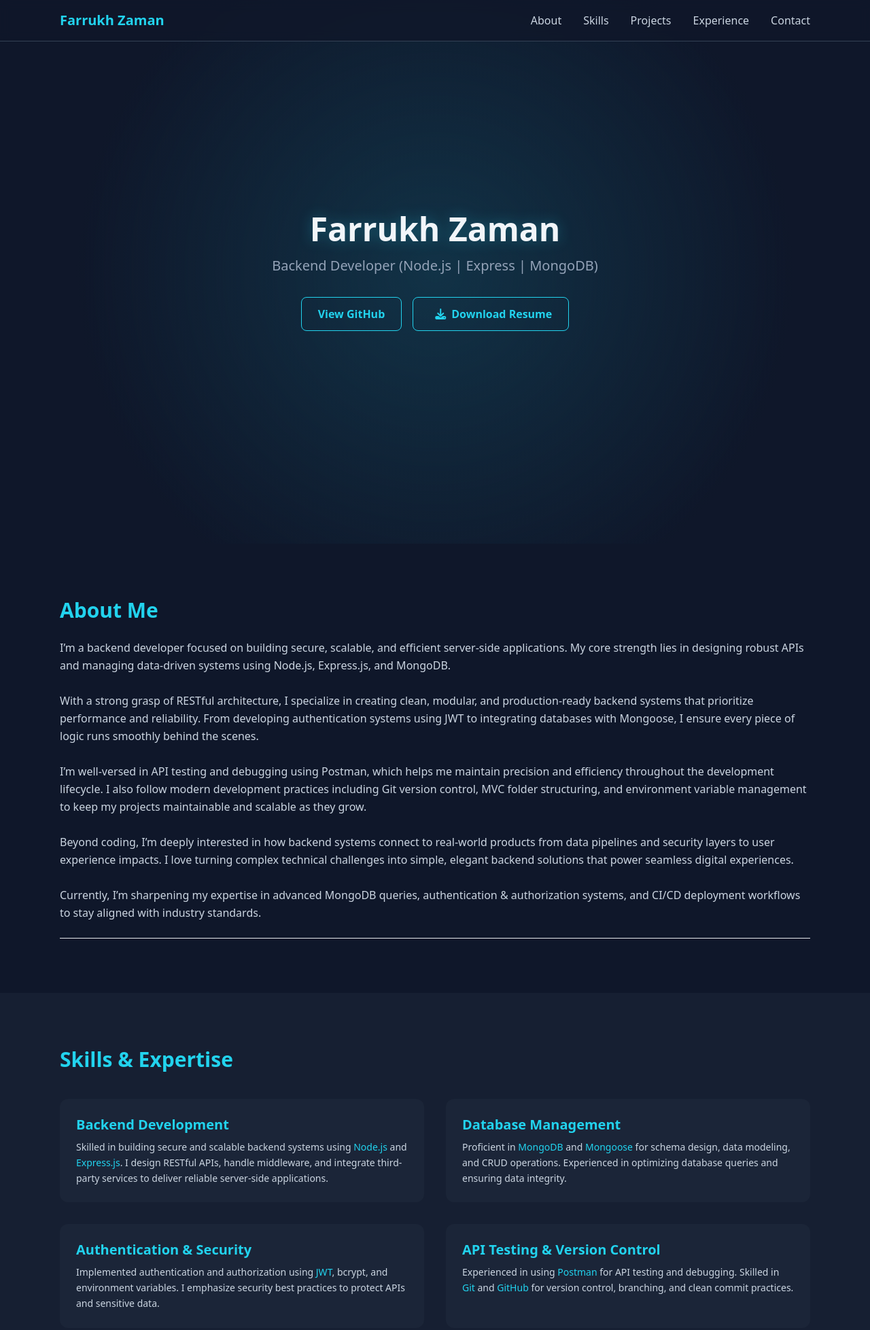
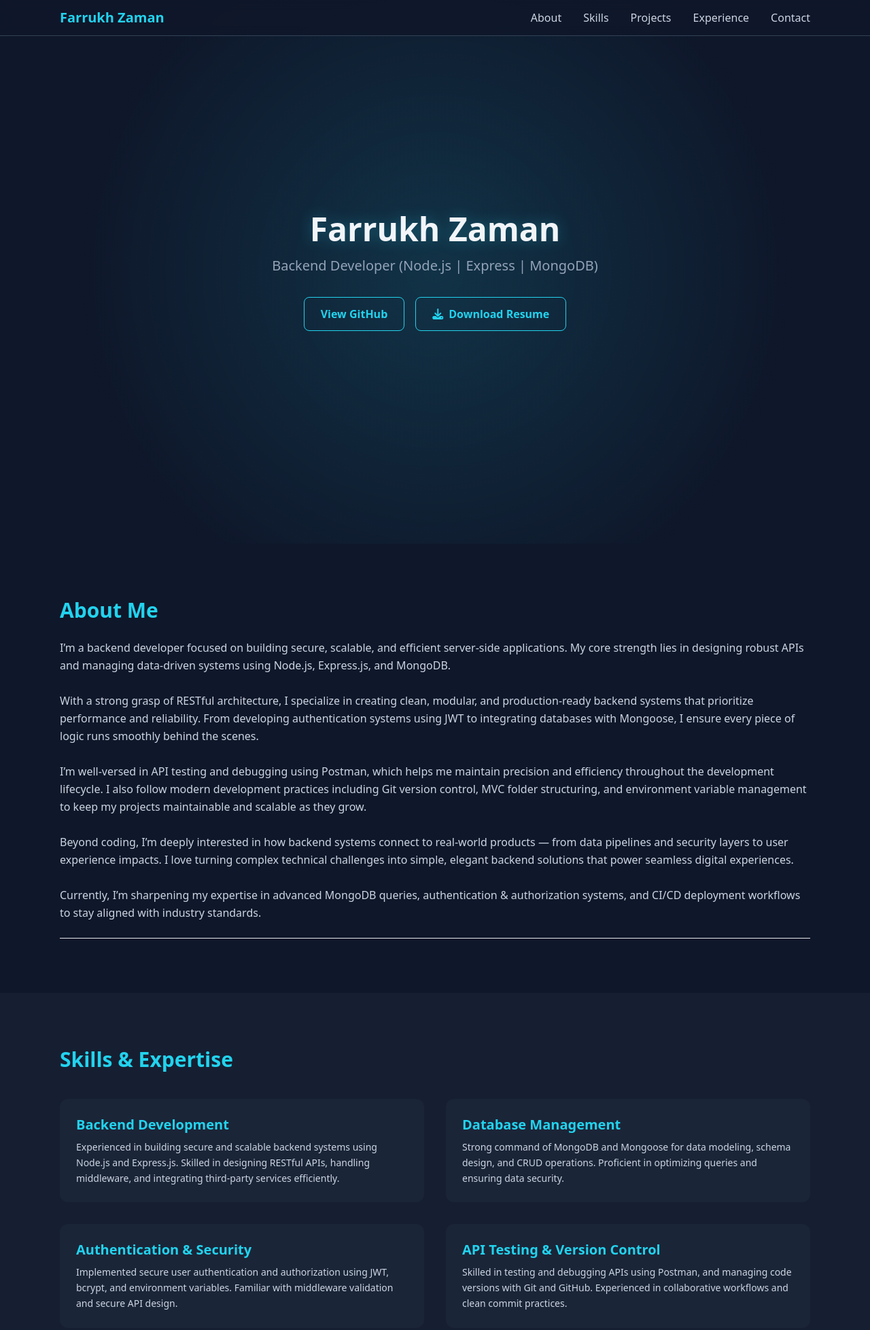
Before and after one commit to farrukhcopy1122-ops/portfolio, a plain HTML site: page index.html in a window 1280 px wide. Shown: the top 1957 px of the page at 68% size. Drawn offline with nearby package versions, Linux system fonts and the light colour scheme.

Commit message:
Update index.html

```diff
--- a/index.html
+++ b/index.html
@@ -16,15 +16,12 @@
     .hamburger span {
       transition: all 0.3s ease;
     }
-
     .hamburger.open span:nth-child(1) {
       transform: rotate(45deg) translateY(7px);
     }
-
     .hamburger.open span:nth-child(2) {
       opacity: 0;
     }
-
     .hamburger.open span:nth-child(3) {
       transform: rotate(-45deg) translateY(-7px);
     }
@@ -34,11 +31,11 @@
 
   <!-- Navbar -->
   <nav class="fixed top-0 left-0 w-full bg-slate-900/80 backdrop-blur border-b border-slate-700 z-50">
-    <div class="max-w-6xl mx-auto px-6 py-4 flex justify-between items-center">
-      <h1 class="text-xl font-bold text-cyan-400">Farrukh Zaman</h1>
+    <div class="max-w-6xl mx-auto px-4 sm:px-6 py-3 flex justify-between items-center">
+      <h1 class="text-lg sm:text-xl font-bold text-cyan-400">Farrukh Zaman</h1>
 
       <!-- Desktop Menu -->
-      <ul class="hidden md:flex space-x-8 text-slate-300">
+      <ul class="hidden md:flex space-x-8 text-slate-300 text-sm sm:text-base">
         <li><a href="#about" class="hover:text-cyan-400">About</a></li>
         <li><a href="#skills" class="hover:text-cyan-400">Skills</a></li>
         <li><a href="#projects" class="hover:text-cyan-400">Projects</a></li>
@@ -68,12 +65,12 @@
 
   <!-- Hero Section -->
   <section id="hero" class="h-screen flex flex-col justify-center items-center text-center px-4 hero-gradient" data-aos="fade-up">
-    <h2 class="text-5xl font-bold mb-4 drop-shadow-[0_0_10px_rgba(34,211,238,0.3)]">Farrukh Zaman</h2>
-    <p class="text-xl text-slate-400 mb-8">Backend Developer (Node.js | Express | MongoDB)</p>
+    <h2 class="text-4xl sm:text-5xl font-bold mb-4 drop-shadow-[0_0_10px_rgba(34,211,238,0.3)]">Farrukh Zaman</h2>
+    <p class="text-lg sm:text-xl text-slate-400 mb-8">Backend Developer (Node.js | Express | MongoDB)</p>
     <div class="flex flex-col sm:flex-row sm:space-x-4 space-y-4 sm:space-y-0 w-full sm:w-auto justify-center">
       <a href="https://github.com/farrukhcopy1122-ops" target="_blank" class="border border-cyan-400 text-cyan-400 px-6 py-3 rounded-lg font-semibold hover:bg-cyan-400 hover:text-slate-900 transition text-center">View GitHub</a>
-      <a href="./images/Farrukh_Zaman_Resume.pdf" download class="border border-cyan-400 text-cyan-400 px-6 py-3 rounded-lg font-semibold hover:bg-cyan-400 hover:text-slate-900 transition text-center">
-        <i class="fa-solid fa-download text-cyan-400 mx-2"></i>Download Resume
+      <a href="./images/Farrukh_Zaman_Resume.pdf" download class="flex items-center justify-center border border-cyan-400 text-cyan-400 px-6 py-3 rounded-lg font-semibold hover:bg-cyan-400 hover:text-slate-900 transition">
+        <i class="fa-solid fa-download text-cyan-400 mr-2"></i> Download Resume
       </a>
     </div>
   </section>
@@ -81,66 +78,61 @@
   <!-- About Section -->
   <section id="about" class="py-20 max-w-6xl mx-auto px-6" data-aos="fade-right">
     <h3 class="text-3xl font-semibold text-cyan-400 mb-6">About Me</h3>
-    <p class="text-slate-300 leading-relaxed">I’m a backend developer focused on building secure, scalable, and efficient server-side applications. My core strength lies in designing robust APIs and managing data-driven systems using Node.js, Express.js, and MongoDB. <br> <br>
-    With a strong grasp of RESTful architecture, I specialize in creating clean, modular, and production-ready backend systems that prioritize performance and reliability. From developing authentication systems using JWT to integrating databases with Mongoose, I ensure every piece of logic runs smoothly behind the scenes. <br> <br>
-    I’m well-versed in API testing and debugging using Postman, which helps me maintain precision and efficiency throughout the development lifecycle. I also follow modern development practices including Git version control, MVC folder structuring, and environment variable management to keep my projects maintainable and scalable as they grow. <br> <br>
-    Beyond coding, I’m deeply interested in how backend systems connect to real-world products from data pipelines and security layers to user experience impacts. I love turning complex technical challenges into simple, elegant backend solutions that power seamless digital experiences. <br> <br>
-    Currently, I’m sharpening my expertise in advanced MongoDB queries, authentication & authorization systems, and CI/CD deployment workflows to stay aligned with industry standards.</p>
-    <br><hr>
+    <p class="text-slate-300 leading-relaxed">I’m a backend developer focused on building secure, scalable, and efficient server-side applications. My core strength lies in designing robust APIs and managing data-driven systems using Node.js, Express.js, and MongoDB. <br><br>
+    With a strong grasp of RESTful architecture, I specialize in creating clean, modular, and production-ready backend systems that prioritize performance and reliability. From developing authentication systems using JWT to integrating databases with Mongoose, I ensure every piece of logic runs smoothly behind the scenes. <br><br>
+    I’m well-versed in API testing and debugging using Postman, which helps me maintain precision and efficiency throughout the development lifecycle. I also follow modern development practices including Git version control, MVC folder structuring, and environment variable management to keep my projects maintainable and scalable as they grow. <br><br>
+    Beyond coding, I’m deeply interested in how backend systems connect to real-world products — from data pipelines and security layers to user experience impacts. I love turning complex technical challenges into simple, elegant backend solutions that power seamless digital experiences. <br><br>
+    Currently, I’m sharpening my expertise in advanced MongoDB queries, authentication & authorization systems, and CI/CD deployment workflows to stay aligned with industry standards.
+    </p><br><hr>
   </section>
 
-  <!-- Skills Section -->
+  <!-- Updated Skills Section -->
   <section id="skills" class="py-20 bg-slate-800/50" data-aos="fade-up">
     <div class="max-w-6xl mx-auto px-6">
       <h3 class="text-3xl font-semibold text-cyan-400 mb-10">Skills & Expertise</h3>
       <div class="grid md:grid-cols-2 gap-8">
-
         <div class="bg-slate-800/70 p-6 rounded-xl hover:scale-105 transition">
           <h4 class="text-xl font-bold mb-2 text-cyan-400">Backend Development</h4>
           <p class="text-slate-300 leading-relaxed text-sm">
-            Skilled in building secure and scalable backend systems using
-            <span class="text-cyan-400">Node.js</span> and <span class="text-cyan-400">Express.js</span>.
-            I design RESTful APIs, handle middleware, and integrate third-party services to deliver reliable server-side applications.
+            Experienced in building secure and scalable backend systems using Node.js and Express.js.
+            Skilled in designing RESTful APIs, handling middleware, and integrating third-party services efficiently.
           </p>
         </div>
-
         <div class="bg-slate-800/70 p-6 rounded-xl hover:scale-105 transition">
           <h4 class="text-xl font-bold mb-2 text-cyan-400">Database Management</h4>
           <p class="text-slate-300 leading-relaxed text-sm">
-            Proficient in <span class="text-cyan-400">MongoDB</span> and <span class="text-cyan-400">Mongoose</span> for schema design,
-            data modeling, and CRUD operations. Experienced in optimizing database queries and ensuring data integrity.
+            Strong command of MongoDB and Mongoose for data modeling, schema design, and CRUD operations.
+            Proficient in optimizing queries and ensuring data security.
           </p>
         </div>
-
         <div class="bg-slate-800/70 p-6 rounded-xl hover:scale-105 transition">
           <h4 class="text-xl font-bold mb-2 text-cyan-400">Authentication & Security</h4>
           <p class="text-slate-300 leading-relaxed text-sm">
-            Implemented authentication and authorization using
-            <span class="text-cyan-400">JWT</span>, bcrypt, and environment variables.
-            I emphasize security best practices to protect APIs and sensitive data.
+            Implemented secure user authentication and authorization using JWT, bcrypt, and environment variables.
+            Familiar with middleware validation and secure API design.
           </p>
         </div>
-
         <div class="bg-slate-800/70 p-6 rounded-xl hover:scale-105 transition">
           <h4 class="text-xl font-bold mb-2 text-cyan-400">API Testing & Version Control</h4>
           <p class="text-slate-300 leading-relaxed text-sm">
-            Experienced in using <span class="text-cyan-400">Postman</span> for API testing and debugging.
-            Skilled in <span class="text-cyan-400">Git</span> and <span class="text-cyan-400">GitHub</span> for version control, branching, and clean commit practices.
+            Skilled in testing and debugging APIs using Postman, and managing code versions with Git and GitHub.
+            Experienced in collaborative workflows and clean commit practices.
           </p>
         </div>
-
       </div>
     </div>
   </section>
 
-  <!-- Projects Section -->
+  <!-- Rest of the code remains unchanged -->
+  <!-- Projects, Experience, Contact, Footer, and Scripts are the same as before -->
+
   <section id="projects" class="py-20 max-w-6xl mx-auto px-6" data-aos="fade-up">
     <h3 class="text-3xl font-semibold text-cyan-400 mb-10">Projects</h3>
     <div class="grid md:grid-cols-2 gap-8">
       <div class="bg-slate-800/70 p-6 rounded-xl shadow-lg hover:shadow-cyan-500/10 transition">
         <h4 class="text-xl font-bold mb-2">Fullstack CRUD App</h4>
         <p class="text-slate-400 mb-4">A complete fullstack project using Node.js, Express, and MongoDB for backend operations with frontend integration.</p>
-        <a href="https://github.com/farrukhcopy1122-ops/crud-app" target="_blank" class="text-cyan-400 hover:underline">View Code →</a>
+        <a href="#" class="text-cyan-400 hover:underline">View Code →</a>
       </div>
       <div class="bg-slate-800/70 p-6 rounded-xl shadow-lg hover:shadow-cyan-500/10 transition">
         <h4 class="text-xl font-bold mb-2">REST API Project</h4>
@@ -150,7 +142,6 @@
     </div>
   </section>
 
-  <!-- Experience Section -->
   <section id="experience" class="py-20 bg-slate-800/50" data-aos="fade-left">
     <div class="max-w-6xl mx-auto px-6">
       <h3 class="text-3xl font-semibold text-cyan-400 mb-10">Experience & Education</h3>
@@ -179,18 +170,16 @@
     </div>
   </section>
 
-  <!-- Contact Section -->
   <section id="contact" class="py-20 text-center" data-aos="fade-up">
     <h3 class="text-3xl font-semibold text-cyan-400 mb-6">Contact</h3>
     <p class="text-slate-300 mb-4">Let’s build something great together.</p>
     <p class="text-slate-400">Email: <a href="mailto:farrukhzaman469@gmail.com" class="text-cyan-400 hover:underline">farrukhzaman469@gmail.com</a></p>
     <div class="flex justify-center space-x-6 mt-6">
-      <a href="https://github.com/farrukhcopy1122-ops" target="_blank" class="text-cyan-400 hover:text-cyan-300">GitHub</a>
-      <a href="https://www.linkedin.com/in/farrukh-zaman-data-analyst-444040389?utm_source=share&utm_campaign=share_via&utm_content=profile&utm_medium=android_app" target="_blank" class="text-cyan-400 hover:text-cyan-300">LinkedIn</a>
+      <a href="https://github.com/" target="_blank" class="text-cyan-400 hover:text-cyan-300">GitHub</a>
+      <a href="https://linkedin.com/" target="_blank" class="text-cyan-400 hover:text-cyan-300">LinkedIn</a>
     </div>
   </section>
 
-  <!-- Footer -->
   <footer class="text-center py-6 border-t border-slate-700 text-slate-500">
     © 2025 All rights reserved. Built by Farrukh Zaman.
   </footer>
@@ -199,7 +188,7 @@
   <script>AOS.init({ duration: 1000 });</script>
 
   <script>
-    // Smooth scroll for anchor links
+    // Smooth scroll
     document.querySelectorAll('a[href^="#"]').forEach(anchor => {
       anchor.addEventListener('click', e => {
         e.preventDefault();
@@ -209,7 +198,7 @@
       });
     });
 
-    // Hamburger Menu Toggle
+    // Hamburger Menu
     const menuBtn = document.getElementById('menu-btn');
     const mobileMenu = document.getElementById('mobile-menu');
     menuBtn.addEventListener('click', () => {
```
